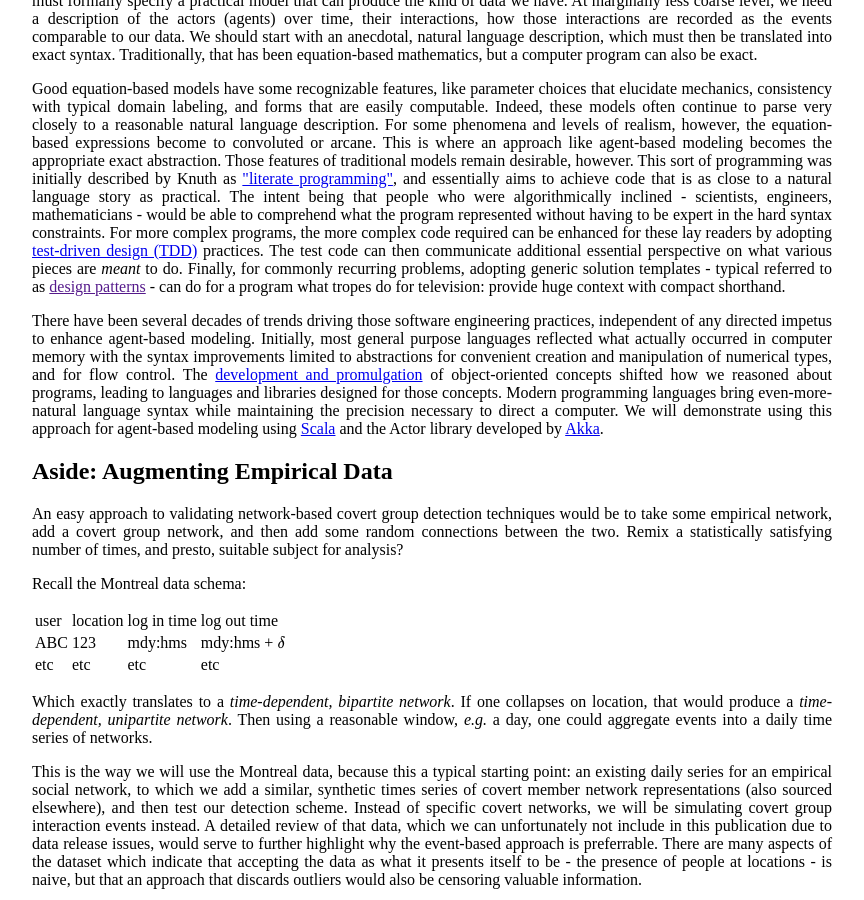
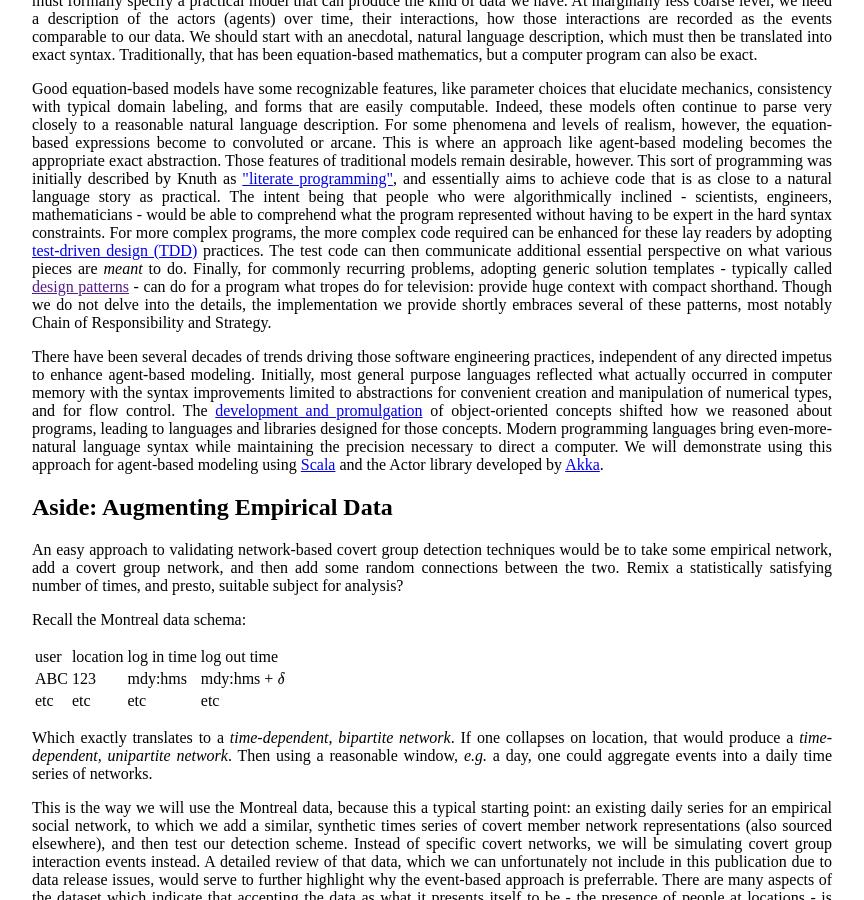
Before and after one commit to pearsonca/scala-commsim, a Jekyll site: the page built from index.md, in a window 1280 px wide and 900 px high, scrolled down 3508 px. Shown: the whole window, without its empty margins (208-1072 px from the left). Built offline with Jekyll 4.4.1, drawn with Linux system fonts in a browser that asks for light colours; formulas are drawn with MathJax 3.

Commit message:
mention Chain of Resp + Strategy

```diff
--- a/index.md
+++ b/index.md
@@ -266,9 +266,11 @@ program represented without having to be expert in the hard syntax constraints.
 For more complex programs, the more complex code required can be enhanced for
 these lay readers by adopting [test-driven design (TDD)][janzen2005test] practices.  The test code
 can then communicate additional essential perspective on what various pieces are *meant* to
-do.  Finally, for commonly recurring problems, adopting generic solution templates - typical referred to as [design patterns][gofbook] -
+do.  Finally, for commonly recurring problems, adopting generic solution
+templates - typically called [design patterns][gofbook] -
 can do for a program what tropes do for television: provide huge context with compact
-shorthand.
+shorthand.  Though we do not delve into the details, the implementation we provide
+shortly embraces several of these patterns, most notably Chain of Responsibility and Strategy.
 
 There have been several decades of trends driving those software engineering
 practices, independent of any directed impetus to enhance agent-based modeling.
@@ -597,7 +599,7 @@ trait PoissonDraws {
 
   lazy val poissonK : Iterator[Int] = DiscreteCountStats.poissonK(expectedK)
 
-  def nextDraw() : Int = poissonK.next()
+  def nextDraw : Int = poissonK.next()
 
 }
 {% endhighlight %}
```
